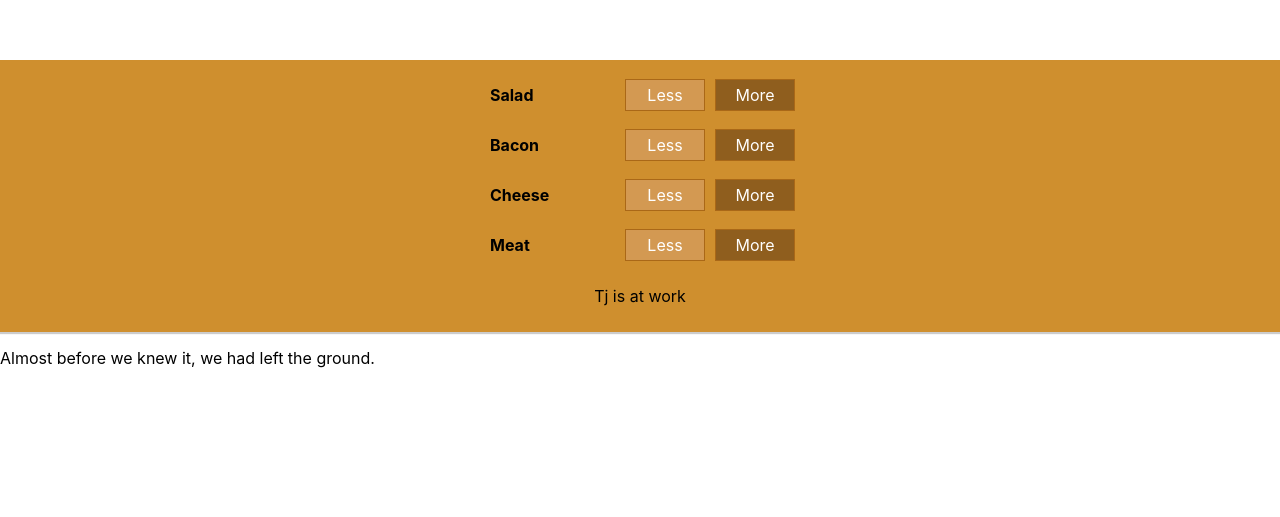
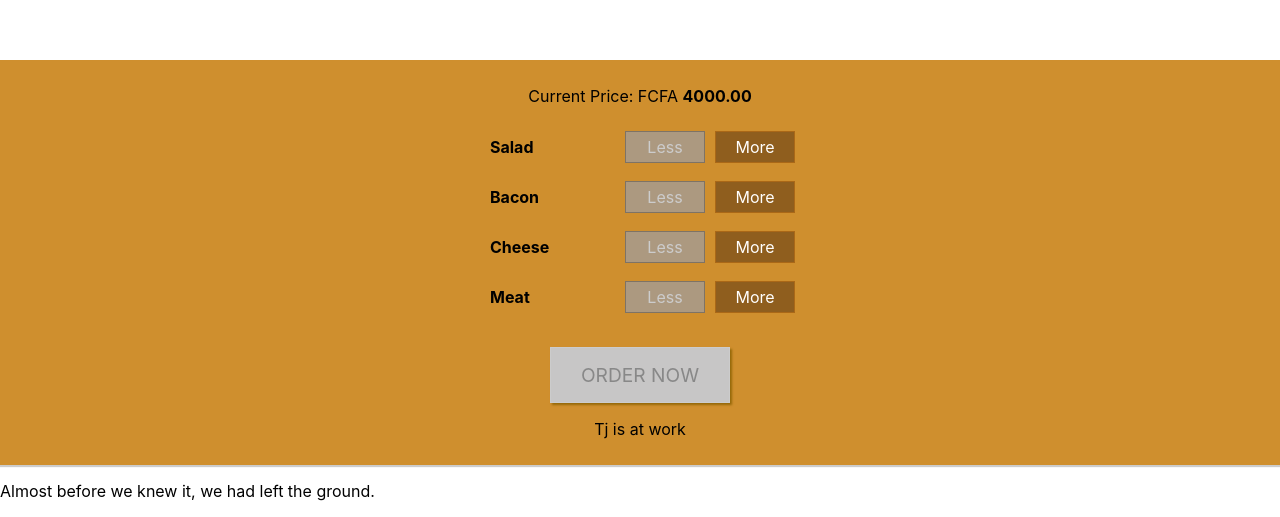
Before and after one commit to abongsjoel/burger-builder-app, a React (Create React App) app: page / in a window 1280 px wide. Shown: the part 576-1093 px from the top of the page. Before the commit the page ends 960 px from the top, so only its background shows below. Built offline with nearby package versions, Linux system fonts and the light colour scheme.

Commit message:
M8  after U18 - Adding the Order Button

```diff
--- a/src/components/Burger/BuildControls/BuildControl/BuildControl.js
+++ b/src/components/Burger/BuildControls/BuildControl/BuildControl.js
@@ -5,8 +5,13 @@
 const buildControl = (props) => (
     <div className={classes.BuildControl}>
         <div className={classes.Label}>{props.label}</div>
-        <button className={classes.Less} onClick={props.removed}>Less</button>
-        <button className={classes.More} onClick={props.added}>More</button>
+        <button
+            className={classes.Less}
+            onClick={props.removed}
+            disabled={props.disabled}>Less</button>
+        <button
+            className={classes.More}
+            onClick={props.added}>More</button>
     </div>
 );
 
--- a/src/components/Burger/BuildControls/BuildControls.js
+++ b/src/components/Burger/BuildControls/BuildControls.js
@@ -12,14 +12,20 @@
 
 const buildControls = (props) => (
     <div className={classes.BuildControls}>
+        <p>Current Price: FCFA <strong>{props.price.toFixed(2)}</strong></p>
         {controls.map(ctrl => (
             <BuildControl
                 key={ctrl.label}
                 label={ctrl.label}
                 added={() => props.ingredientAdded(ctrl.type)}
                 removed={() => props.ingredientRemoved(ctrl.type)}
+                disabled={props.disabled[ctrl.type]}
             />
         ))}
+        <button
+            className={classes.OrderButton}
+            disabled={!props.purchaseable}
+            >ORDER NOW</button>
         <p>Tj is at work</p>
     </div>
 );
--- a/src/components/Burger/BuildControls/BuildControls.module.css
+++ b/src/components/Burger/BuildControls/BuildControls.module.css
@@ -8,3 +8,45 @@
     margin: auto;
     padding: 10px 0;
 }
+
+.OrderButton {
+    background-color: #dad735;
+    outline: none;
+    cursor: pointer;
+    border: 1px solid #966989;
+    color: #966909;
+    font-family: inherit;
+    font-size: 1.2em;
+    padding: 15px 30px;
+    margin-top: 25px;
+    box-shadow: 2px 2px 2px #966909;
+}
+
+.OrderButton:hover, .OrderButton:active {
+    background-color: #A0DB41;
+    border: 1px solid #966909;
+    color: #966909;
+}
+
+.OrderButton:disabled {
+    background-color: #C7C6C6;
+    cursor: not-allowed;
+    border: 1px solid #ccc;
+    color: #888888;
+}
+
+.OrderButton:not(:disabled) {
+    animation: enable 0.3s linear;
+}
+
+@keyframes enable {
+    0% {
+        transform: scale(1);
+    }
+    60% {
+        transform: scale(1.1);
+    }
+    100% {
+        transform: scale(1);
+    }
+}
--- a/src/containers/BurgerBuilder/BurgerBuilder.js
+++ b/src/containers/BurgerBuilder/BurgerBuilder.js
@@ -19,7 +19,19 @@
             cheese: 0,
             meat: 0
         },
-        totalPrice: 4000
+        totalPrice: 4000,
+        purchaseable: false
+    }
+
+    updatePurchaseState = (ingredients) => {
+        const sum = Object.keys(ingredients)
+            .map(igkey => {
+                return ingredients[igkey];
+            })
+            .reduce((sum, el) => {
+                return sum + el;
+            }, 0);
+        this.setState({ purchaseable: sum > 0 })
     }
 
     addIngredientHandler = (type) => {
@@ -36,10 +48,14 @@
             totalPrice: newPrice,
             ingredients: updatedIngredients
         });
+        this.updatePurchaseState(updatedIngredients) ;
     }
 
     removeIngredientHandler = (type) => {
         const oldCount = this.state.ingredients[type];
+        if (oldCount <= 0) {
+            return;
+        }
         const updatedCount = oldCount - 1;
         const updatedIngredients = {
             ...this.state.ingredients
@@ -52,16 +68,25 @@
             totalPrice: newPrice,
             ingredients: updatedIngredients
         });
+        this.updatePurchaseState(updatedIngredients) ;
     }
 
     render () {
+        const disabledInfo = { ...this.state.ingredients };
+        for ( let key in disabledInfo) {
+            disabledInfo[key]= disabledInfo[key] <= 0;
+        }
+
         return (
             <Aux>
                 <Burger ingredients={this.state.ingredients} />
                 <BuildControls
                     ingredientAdded={this.addIngredientHandler}
                     ingredientRemoved={this.removeIngredientHandler}
-                />
+                    disabled={disabledInfo}
+                    purchaseable={this.state.purchaseable}
+                    price={this.state.totalPrice}
+              />
             </Aux>
         );
     }
```
